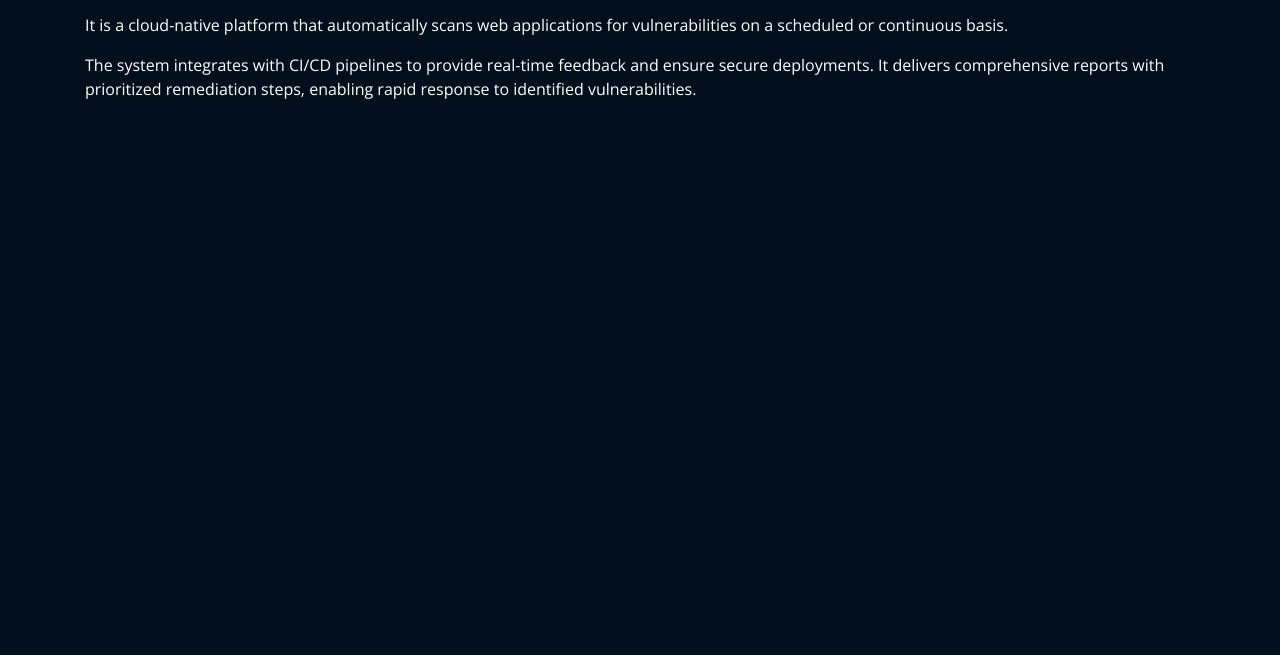
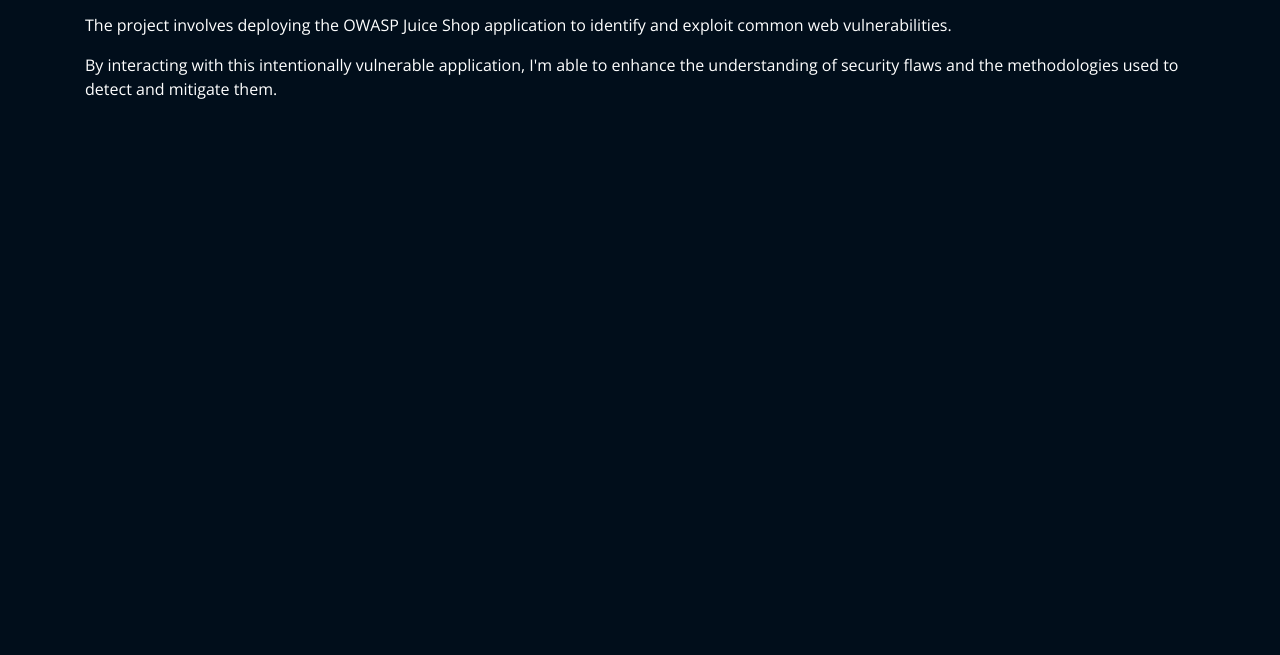
Before and after one commit to Saiber239/SaiAISHPortofolio, a plain HTML site: page projects/Automated web penetration testing, vulnerability discovery, and exploitation..html in a window 1280 px wide. Shown: the part 145-800 px from the top of the page. Drawn offline with nearby package versions, Linux system fonts and the light colour scheme; files whose address does not match are found by name.

Commit message:
Update Automated web penetration testing, vulnerability discovery, and exploitation..html

```diff
--- a/projects/Automated web penetration testing, vulnerability discovery, and exploitation..html
+++ b/projects/Automated web penetration testing, vulnerability discovery, and exploitation..html
@@ -52,10 +52,10 @@
             </ul>
 
             <p>
-              It is a cloud-native platform that automatically scans web applications for vulnerabilities on a scheduled or continuous basis.
+              The project involves deploying the OWASP Juice Shop application to identify and exploit common web vulnerabilities.
             </p>
               <p>
-                The system integrates with CI/CD pipelines to provide real-time feedback and ensure secure deployments. It delivers comprehensive reports with prioritized remediation steps, enabling rapid response to identified vulnerabilities.
+                By interacting with this intentionally vulnerable application, I'm able to enhance the understanding of security flaws and the methodologies used to detect and mitigate them.
               </p>
           </div>
 
```
